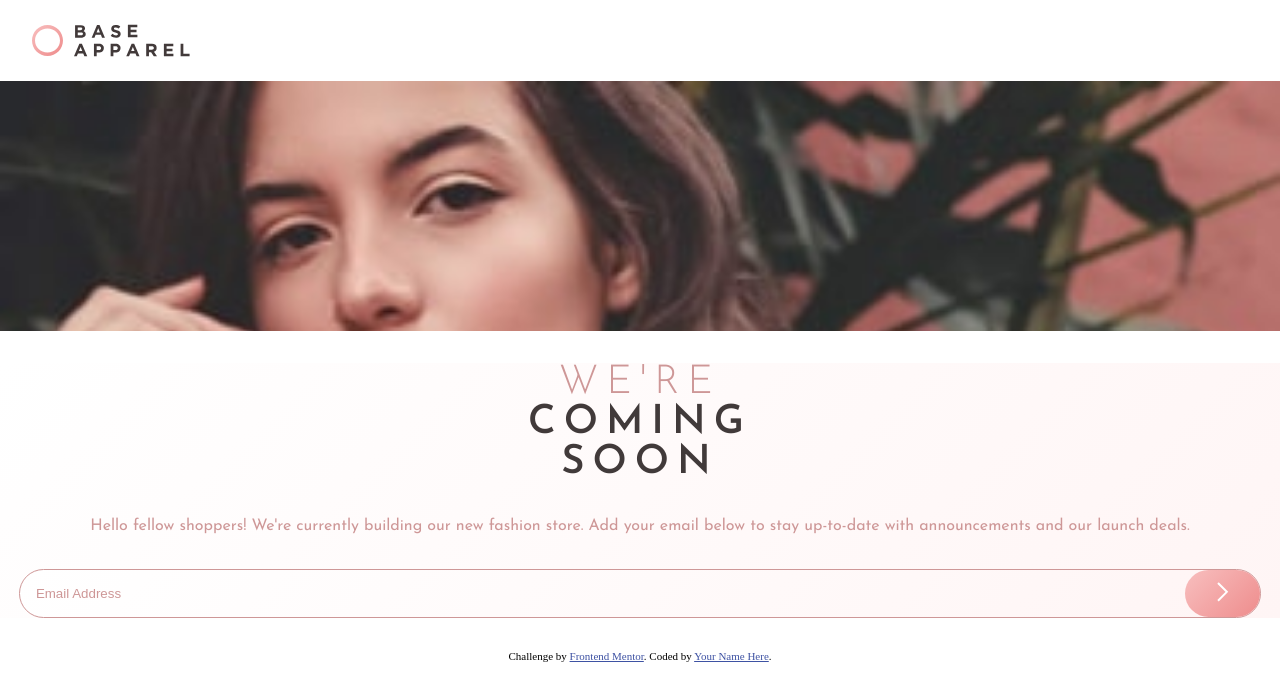
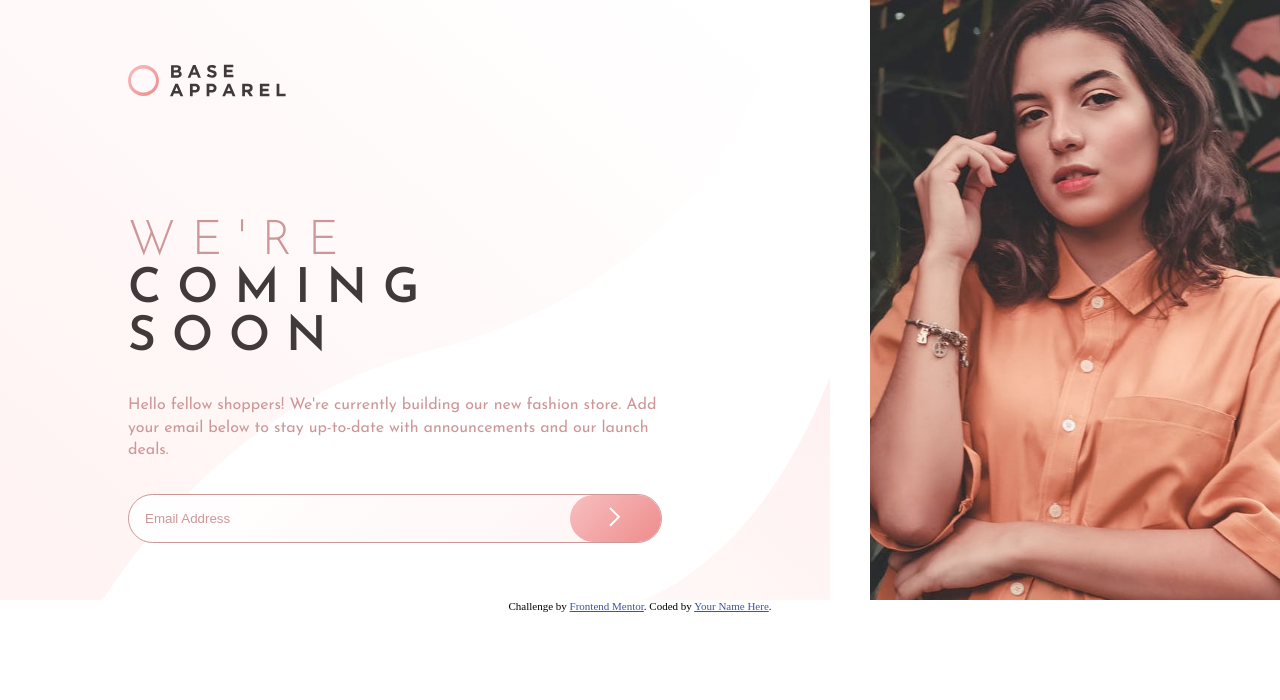
Before and after one commit to ProgramistaJarek/base-apparel-coming-soon-master, a plain HTML site: page index.html in a window 1280 px wide. Drawn offline with Linux system fonts and the light colour scheme.

```diff
--- a/index.html
+++ b/index.html
@@ -11,7 +11,7 @@
   <title>Frontend Mentor | Base Apparel coming soon page</title>
   <link rel="preconnect" href="https://fonts.gstatic.com">
   <link href="https://fonts.googleapis.com/css2?family=Josefin+Sans:wght@300;400;600&display=swap" rel="stylesheet">
-  <!-- Feel free to remove these styles or customise in your own stylesheet 👍 -->
+  <script src="/script/email.js"></script>
   <link rel="stylesheet" href="/style/style.css">
   <style>
     .attribution {
@@ -28,19 +28,19 @@
 <body>
 
   <section>
-    <div class="logo">
+    <div class="logo test">
       <img src="/images/logo.svg" alt="logo">
     </div>
     <div class="woman"></div>
-    <article>
+    <article class="test">
       <h1>We're <br><strong>coming <br>soon</strong></h1>
 
       <p>Hello fellow shoppers! We're currently building our new fashion store.
         Add your email below to stay up-to-date with announcements and our launch deals.</p>
 
       <form>
-        <input type="text" placeholder="Email Address">
-        <button><img src="/images/icon-arrow.svg" alt="arrow"></button>
+        <input type="text" name="email" id="email" placeholder="Email Address">
+        <button type="button"><img src="/images/icon-arrow.svg" alt="arrow"></button>
       </form>
     </article>
   </section>
--- /dev/null
+++ b/script/email.js
@@ -0,0 +1,8 @@
+window.onload = function () {
+  let email = document.querySelector('input[name="email"]');
+  let btn = document.querySelector("button");
+
+  btn.addEventListener("click", () => {
+    console.log(email.value);
+  });
+};
--- a/style/layout/article.scss
+++ b/style/layout/article.scss
@@ -43,6 +43,13 @@ article {
       rgba(255, 245, 245, 1) 100%
     );
 
+    input:-webkit-autofill,
+    input:-webkit-autofill:hover,
+    input:-webkit-autofill:focus,
+    input:-webkit-autofill:active {
+      transition: background-color 5000s ease-in-out 0s;
+      -webkit-text-fill-color: rgb(0, 0, 0) !important;
+    }
     input[type="text"] {
       width: 100%;
       padding: 1rem;
@@ -69,3 +76,44 @@ article {
     }
   }
 }
+
+@media (min-width: 1024px) {
+  article {
+    h1 {
+      text-align: left;
+      font-size: 3rem;
+      line-height: 3rem;
+      letter-spacing: 1rem;
+    }
+    p {
+      text-align: left;
+      margin: 0;
+      margin-right: 5rem;
+    }
+    form {
+      justify-content: left;
+      margin: 2rem 0;
+      margin-right: 5rem;
+      width: calc(100% - 5rem);
+      button {
+        width: 7rem;
+        background: rgb(248, 191, 191);
+        background: linear-gradient(
+          135deg,
+          rgb(248, 191, 191) 0%,
+          rgb(238, 140, 140) 100%
+        );
+        &:hover {
+          outline: none;
+          cursor: pointer;
+          background: linear-gradient(
+            135deg,
+            rgba(248, 191, 191, 0.5) 0%,
+            rgba(238, 140, 140, 0.5) 100%
+          );
+          box-shadow: 0px 0px 58px 1px rgb(204, 162, 162);
+        }
+      }
+    }
+  }
+}
--- /dev/null
+++ b/style/layout/base.scss
@@ -0,0 +1,5 @@
+html,
+body {
+  max-width: 1440px;
+  margin: 0 auto;
+}
--- a/style/layout/logo.scss
+++ b/style/layout/logo.scss
@@ -3,3 +3,9 @@
   height: 33px;
   margin: 1.5rem 2rem;
 }
+
+@media (min-width: 1024px) {
+  .logo {
+    margin: 4rem 0;
+  }
+}
--- /dev/null
+++ b/style/layout/rwd/sectionRwd.scss
@@ -0,0 +1,30 @@
+@media (min-width: 1024px) {
+  section {
+    display: grid;
+    grid-template-columns: 1fr 410px;
+    grid-template-areas:
+      "logo image"
+      "main image";
+    background: url("/images/bg-pattern-desktop.svg") no-repeat;
+
+    .logo {
+      grid-area: logo;
+    }
+    .woman {
+      grid-area: image;
+    }
+    article {
+      grid-area: main;
+      background: none;
+    }
+    .test{
+      padding: 0 8rem;
+    }
+  }
+}
+
+@media (min-width: 1440px) {
+  section {
+    grid-template-columns: 1fr 610px;
+  }
+}
--- a/style/layout/woman.scss
+++ b/style/layout/woman.scss
@@ -3,3 +3,23 @@
   min-height: 250px;
   background-size: cover;
 }
+
+@media (min-width: 768px) {
+  .woman {
+    min-height: 350px;
+  }
+}
+
+@media (min-width: 1024px) {
+  .woman {
+    background: url("/images/hero-desktop.jpg") no-repeat;
+    background-size: cover;
+    min-height: 600px;
+  }
+}
+
+@media (min-width: 1440px) {
+  .woman {
+    min-height: 800px;
+  }
+}
--- a/style/style.scss
+++ b/style/style.scss
@@ -3,6 +3,9 @@
 
 @import './base/reset';
 
+@import './layout/base';
+
 @import './layout/logo';
 @import './layout/woman';
 @import './layout/article';
+@import './layout/rwd/sectionRwd';
```
Also changed, not shown: style/style.css, 1 other file.
